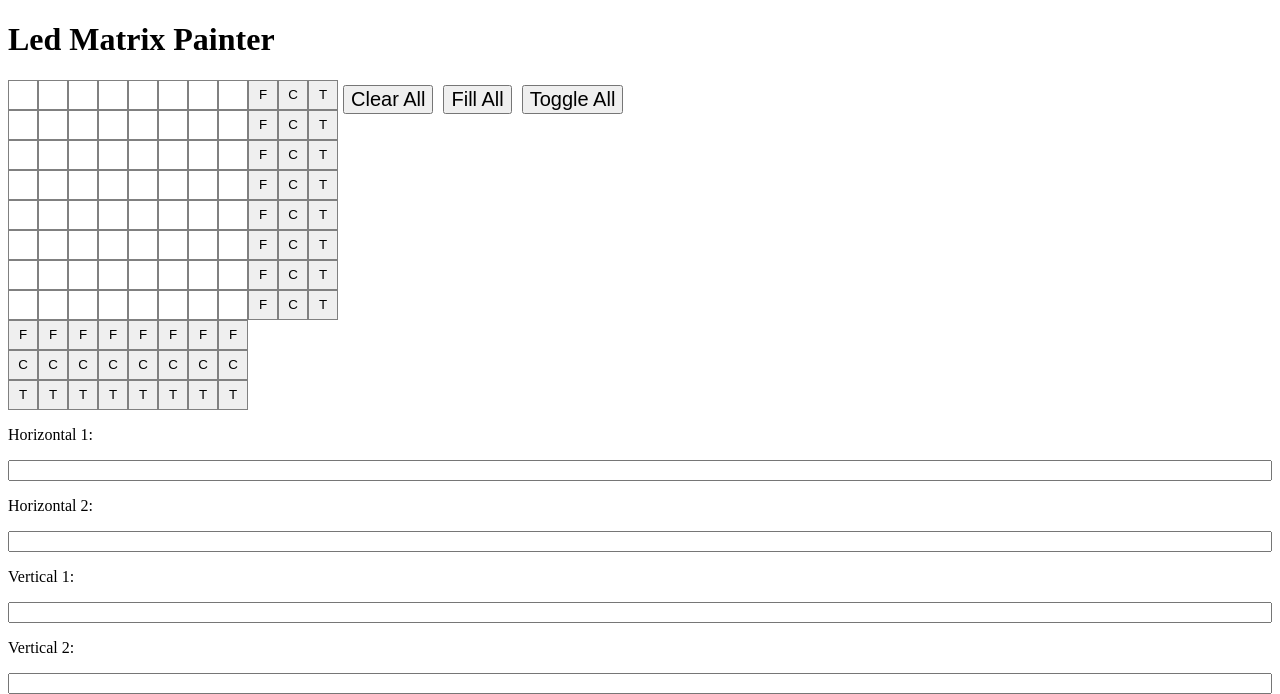
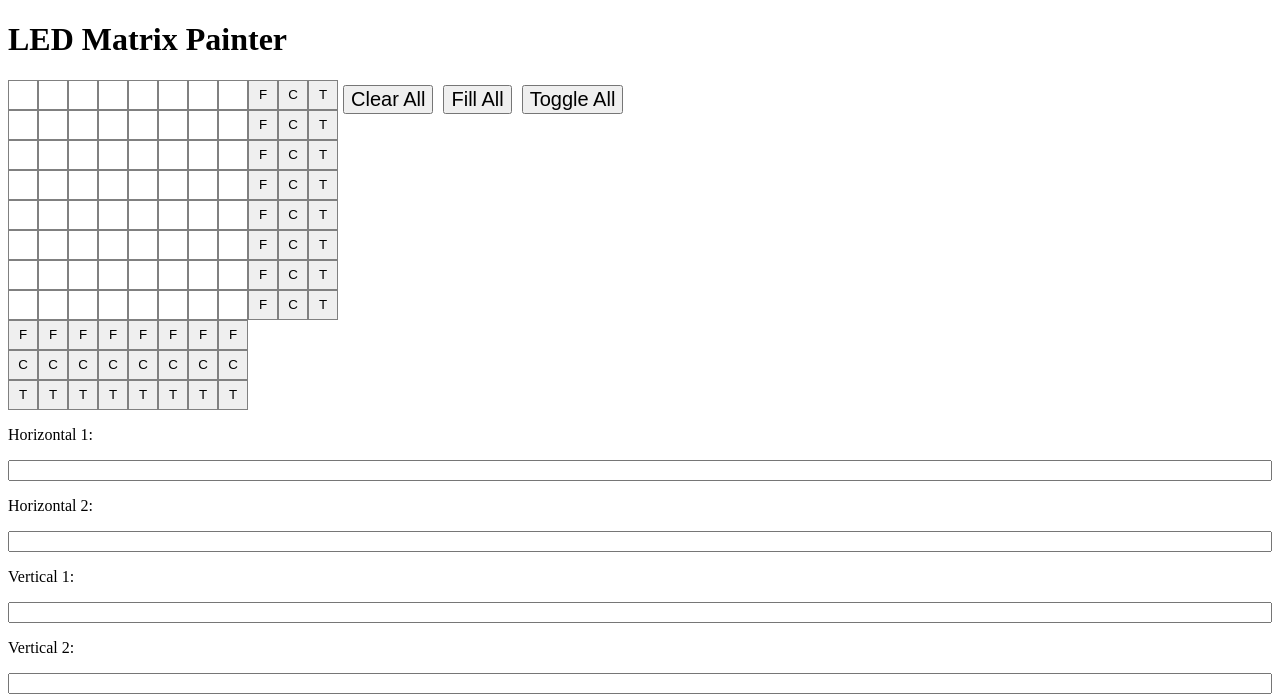
Before and after one commit to Inndy/LED-Matrix-Painter, a plain HTML site: page index.html in a window 1280 px wide. Drawn offline with nearby package versions, Linux system fonts and the light colour scheme.

Commit message:
LED should be all upper case

```diff
--- a/index.html
+++ b/index.html
@@ -2,7 +2,7 @@
 <html>
 <head>
   <meta charset="UTF-8">
-  <title>Led Matrix Painter</title>
+  <title>LED Matrix Painter</title>
   <script src="https://code.jquery.com/jquery-2.1.1.min.js"></script>
   <style type="text/css">
     :root {
@@ -61,7 +61,7 @@
 </head>
 <body>
   <header>
-    <h1>Led Matrix Painter</h1>
+    <h1>LED Matrix Painter</h1>
   </header>
   <section class="main">
     <div class="blocks"></div>
```
